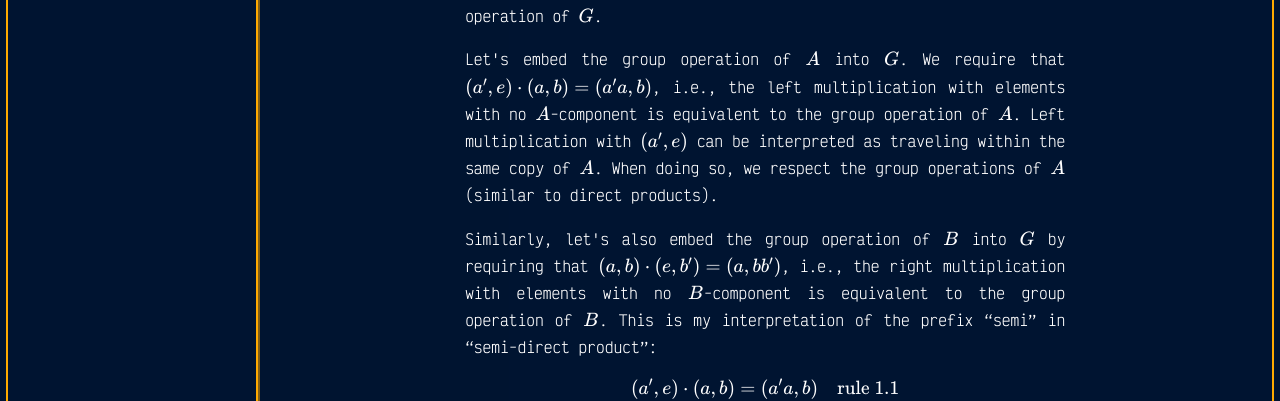
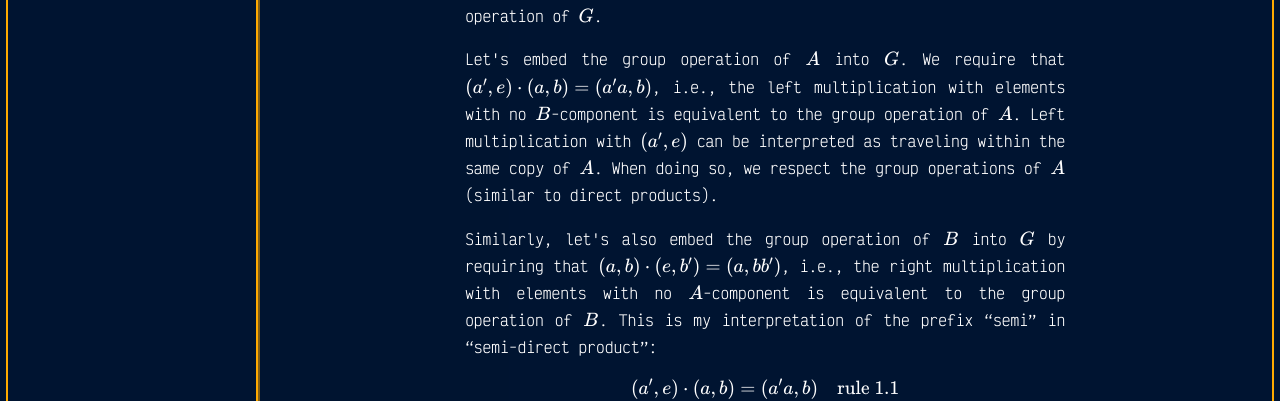
Before and after one commit to JuliaPoo/juliapoo.github.io, a Jekyll site: the page built from _posts/2023-07-15-plotting-cayley-graphs.md, in a window 1280 px wide and 900 px high, scrolled down 16381 px. Shown: the part 157-558 px from the top of the window. Built offline with Jekyll 4.4.1, drawn with Linux system fonts in a browser that asks for light colours; comment, search, counter and statistics services are not loaded.

```diff
--- a/_posts/2023-07-15-plotting-cayley-graphs.md
+++ b/_posts/2023-07-15-plotting-cayley-graphs.md
@@ -567,9 +567,9 @@ We'd see later that the group structure of $A \rtimes_\psi B$ constraints what $
 
 Let's try to derive semi-direct products as a generalisation of direct products from scratch. I represent an element of $G = A \rtimes_\psi B$ similarly to direct products: as a tuple $(a,b)$ where $a \in A$ and $b \in B$. I'll refer to $a$ as the $A$-component of $(a,b)$ (and similarly for the $B$-component). As we attempt to generalise direct products into semi-direct products, we will attempt to generalise the group operation of $G$.
 
-Let's embed the group operation of $A$ into $G$. We require that $(a', e) \cdot (a,b) = (a'a,b)$, i.e., the left multiplication with elements with no $A$-component is equivalent to the group operation of $A$. Left multiplication with $(a',e)$ can be interpreted as traveling within the same copy of $A$. When doing so, we respect the group operations of $A$ (similar to direct products).
+Let's embed the group operation of $A$ into $G$. We require that $(a', e) \cdot (a,b) = (a'a,b)$, i.e., the left multiplication with elements with no $B$-component is equivalent to the group operation of $A$. Left multiplication with $(a',e)$ can be interpreted as traveling within the same copy of $A$. When doing so, we respect the group operations of $A$ (similar to direct products).
 
-Similarly, let's also embed the group operation of $B$ into $G$ by requiring that $(a,b) \cdot (e,b') = (a, bb')$, i.e., the right multiplication with elements with no $B$-component is equivalent to the group operation of $B$. This is my interpretation of the prefix "semi" in "semi-direct product":
+Similarly, let's also embed the group operation of $B$ into $G$ by requiring that $(a,b) \cdot (e,b') = (a, bb')$, i.e., the right multiplication with elements with no $A$-component is equivalent to the group operation of $B$. This is my interpretation of the prefix "semi" in "semi-direct product":
 
 $$
 \begin{aligned}
```
